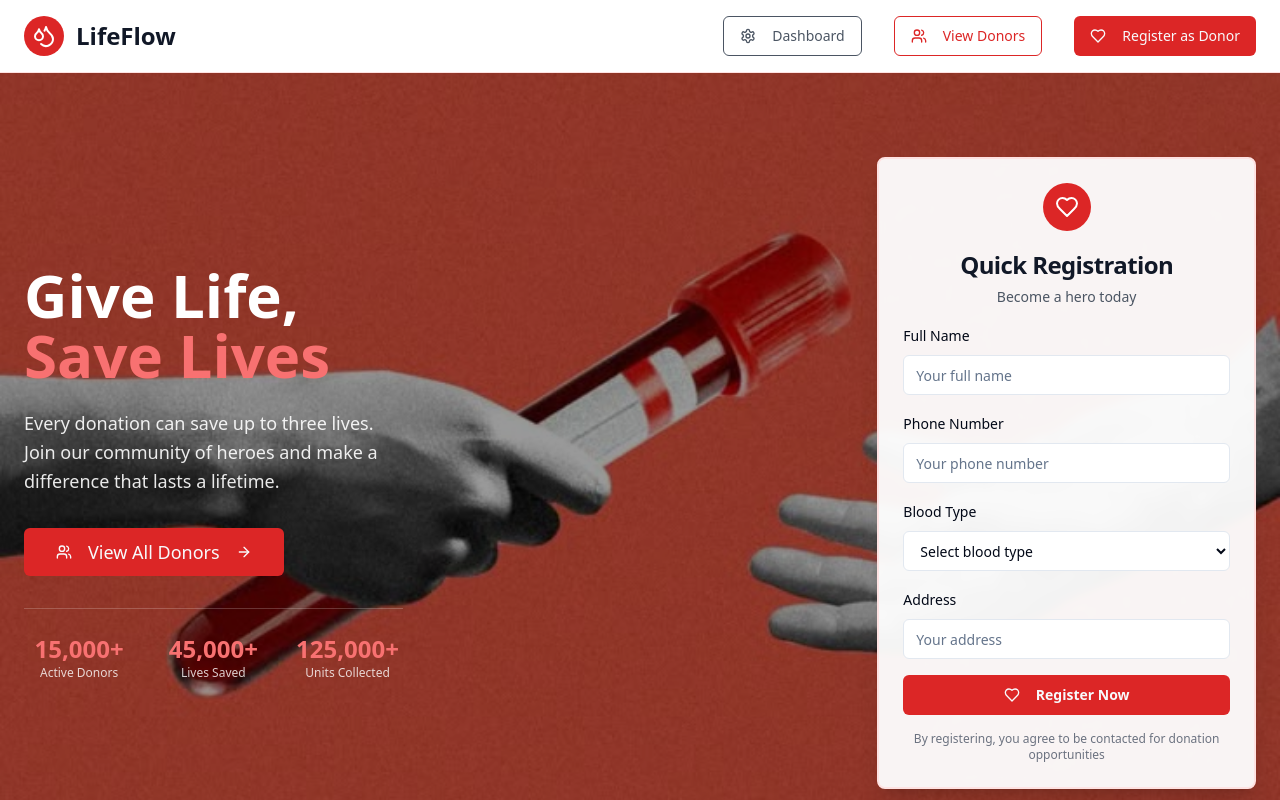
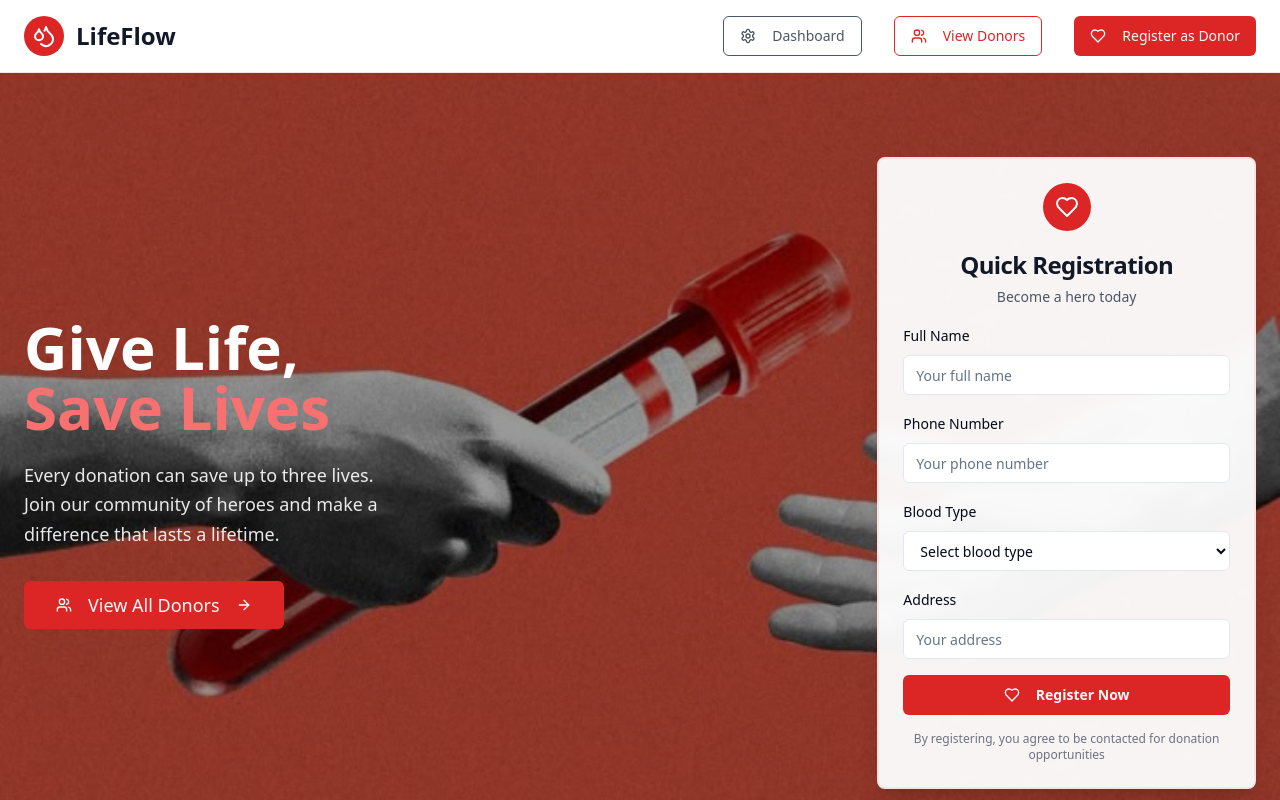
Before and after one commit to devrafid-code/vein-flow-connect, a React (Vite) app: page / in a window 1280 px wide. Shown: the top 800 px of the page. Built offline with nearby package versions, Linux system fonts and the light colour scheme.

Commit message:
Remove hero section

```diff
--- a/src/pages/Index.tsx
+++ b/src/pages/Index.tsx
@@ -166,22 +166,6 @@ const Index = () => {
                   <ArrowRight className="h-5 w-5 ml-2" />
                 </Button>
               </div>
-
-              {/* Quick Stats */}
-              <div className="grid grid-cols-3 gap-6 pt-6 border-t border-white/20">
-                <div className="text-center">
-                  <div className="text-2xl font-bold text-red-400">{donorCount.toLocaleString()}+</div>
-                  <div className="text-xs text-white/80">Active Donors</div>
-                </div>
-                <div className="text-center">
-                  <div className="text-2xl font-bold text-red-400">{livesCount.toLocaleString()}+</div>
-                  <div className="text-xs text-white/80">Lives Saved</div>
-                </div>
-                <div className="text-center">
-                  <div className="text-2xl font-bold text-red-400">{unitsCount.toLocaleString()}+</div>
-                  <div className="text-xs text-white/80">Units Collected</div>
-                </div>
-              </div>
             </div>
 
             {/* Middle Column - Space for visual balance */}
```
